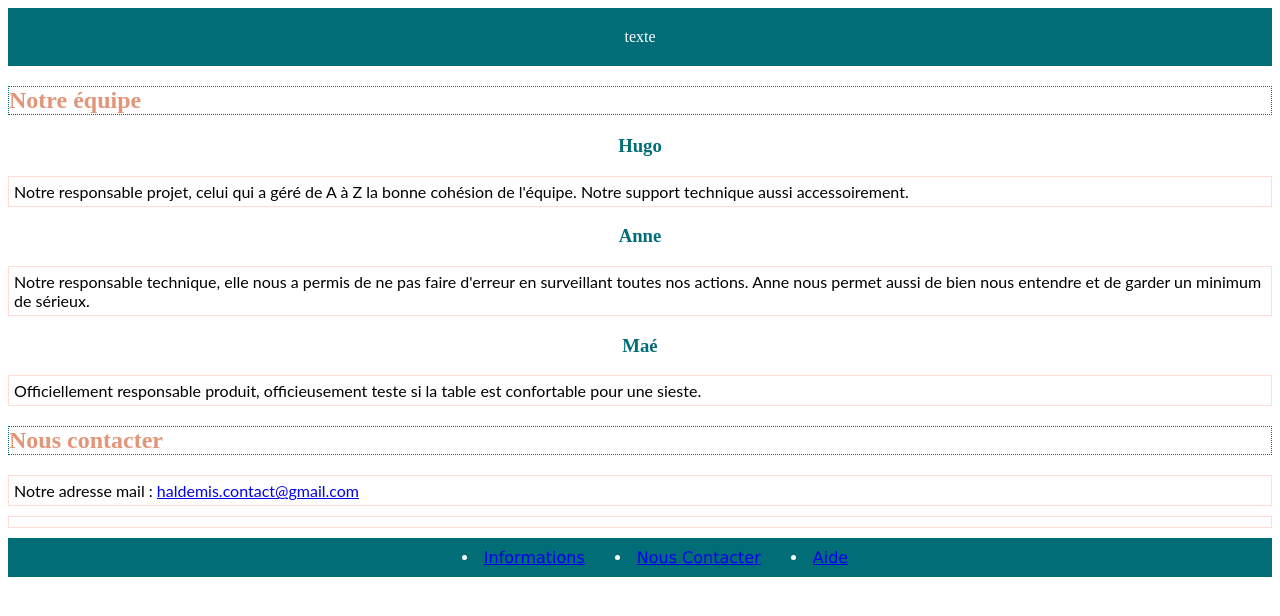
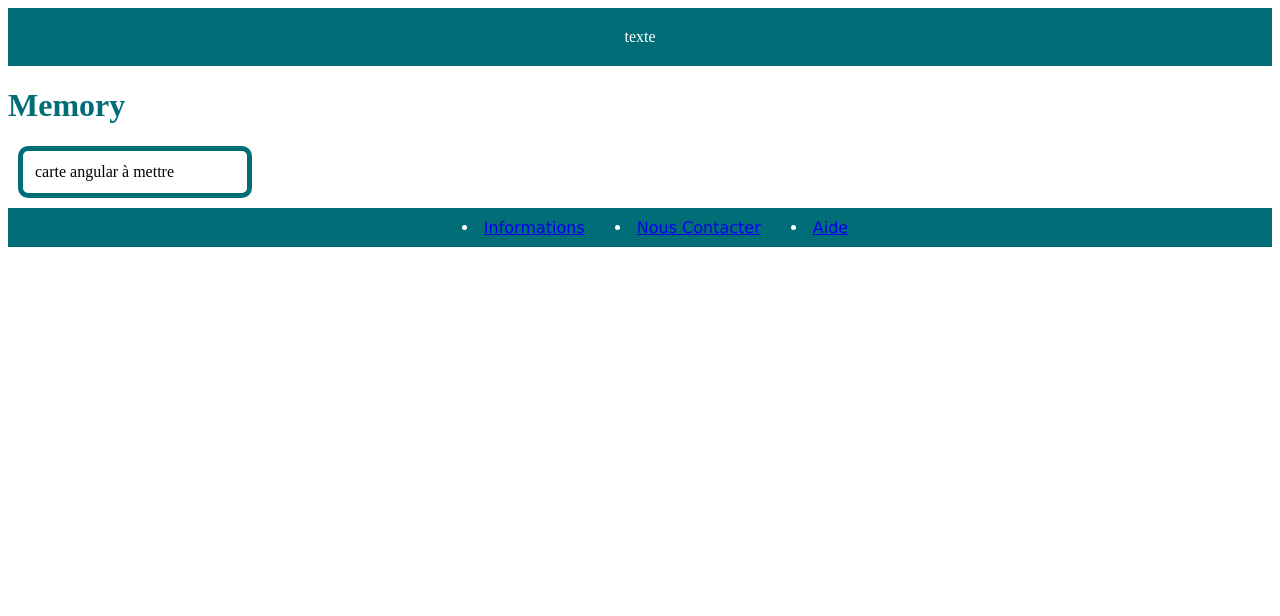
Before and after one commit to thewhiteumbra/site-haldemis, an Angular app: page / in a window 1280 px wide. Shown: the top 616 px of the page. Built offline with nearby package versions, Linux system fonts and the light colour scheme.

Commit message:
3 files modified

```diff
--- a/src/app/app.component.html
+++ b/src/app/app.component.html
@@ -2,20 +2,8 @@
 texte
 </header>
 
-<h2> Notre équipe </h2>
-<h3> Hugo </h3>
-<p> Notre responsable projet, celui qui a géré de A à Z la bonne cohésion de l'équipe. Notre support technique aussi accessoirement. </p>
-
-<h3> Anne </h3>
-<p> Notre responsable technique, elle nous a permis de ne pas faire d'erreur en surveillant toutes nos actions. Anne nous permet aussi de bien nous entendre et de garder un minimum de sérieux. </p>
-
-<h3> Maé </h3>
-<p> Officiellement responsable produit, officieusement teste si la table est confortable pour une sieste. </p>
-
-<h2> Nous contacter </h2>
-<p> Notre adresse mail :
-   <a href="haldemis.contact@gmail.com">haldemis.contact@gmail.com </a>
-   <p>
+<h1> Memory </h1>
+<article> carte angular à mettre </article>
 
 <footer>
 <li><a href="./informations.html">Informations</a></li>
--- a/src/styles.css
+++ b/src/styles.css
@@ -20,6 +20,7 @@ h2 {
 }
 p {
     margin: 10px 0;
+    width: 50% ;
     padding: 5px;
     border: 1px solid #ffddd2 ;
 }
@@ -37,3 +38,19 @@ footer {
     background-color: #006d77;
     color: #black ;
 }
+
+article
+{
+    border-radius: 10px;
+    border : 5px solid #006d77 ;
+    width: 200px;
+    text-align: justify;
+    padding: 12px;
+    margin: 10px;
+}
+
+h1 {
+  display:flex;
+  color : #006d77;
+  justify-content : align;
+}
```
Also changed, not shown: a retenir/contact.html (+9 -1 lines).
